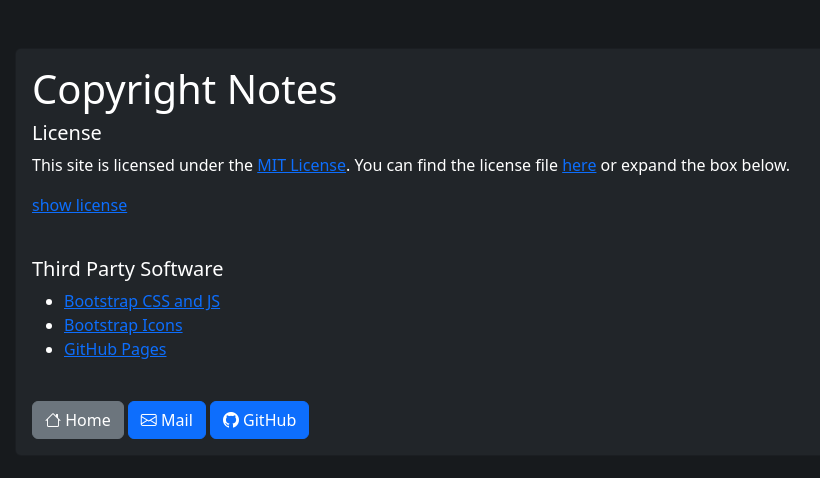
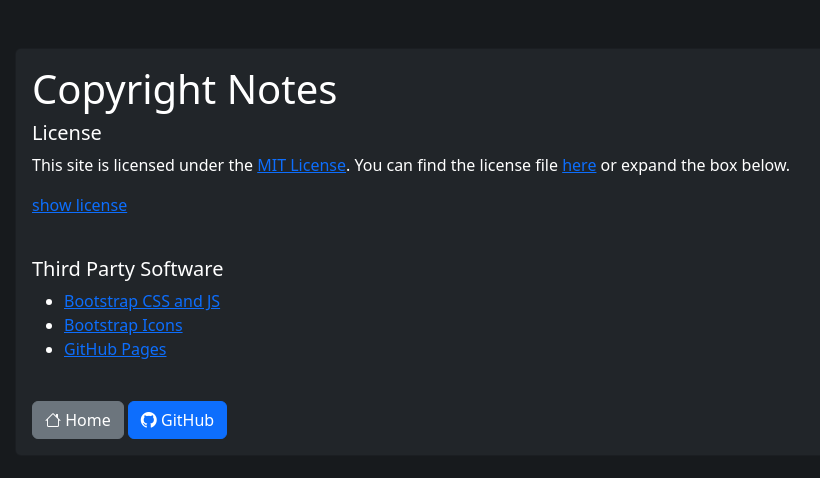
Before and after one commit to morerizz5108/morerizz5108.github.io, a plain HTML site: page copyright/index.html in a window 1280 px wide. Shown: the whole page, without its empty margins (103-923 px from the left). Drawn offline with nearby package versions, Linux system fonts and the light colour scheme; no server answers.

Commit message:
update index.html

```diff
--- a/copyright/index.html
+++ b/copyright/index.html
@@ -4,7 +4,7 @@
     <meta charset="utf-8">
     <meta name="viewport" content="width=device-width, initial-scale=1">
 
-    <title>mrehfeld-code</title>
+    <title>morerizz5108</title>
 
     <link href="https://cdn.jsdelivr.net/npm/bootstrap@5.3.0-alpha1/dist/css/bootstrap.min.css" rel="stylesheet" />
     <link rel="stylesheet" href="https://cdn.jsdelivr.net/npm/bootstrap-icons@1.10.3/font/bootstrap-icons.css">
@@ -40,7 +40,6 @@
 
 
                 <p class="card-text"><a href="/" class="btn btn-secondary"><i class="bi bi-house"></i> Home</a>
-                    <a href="mailto:m.rehfeld.web@gmx.net" class="btn btn-primary"><i class="bi bi-envelope"></i> Mail</a>
                     <a href="https://github.com/mrehfeld-code/" class="btn btn-primary"><i class="bi bi-github"></i> GitHub</a></p>
             </div>
         </div>
```
